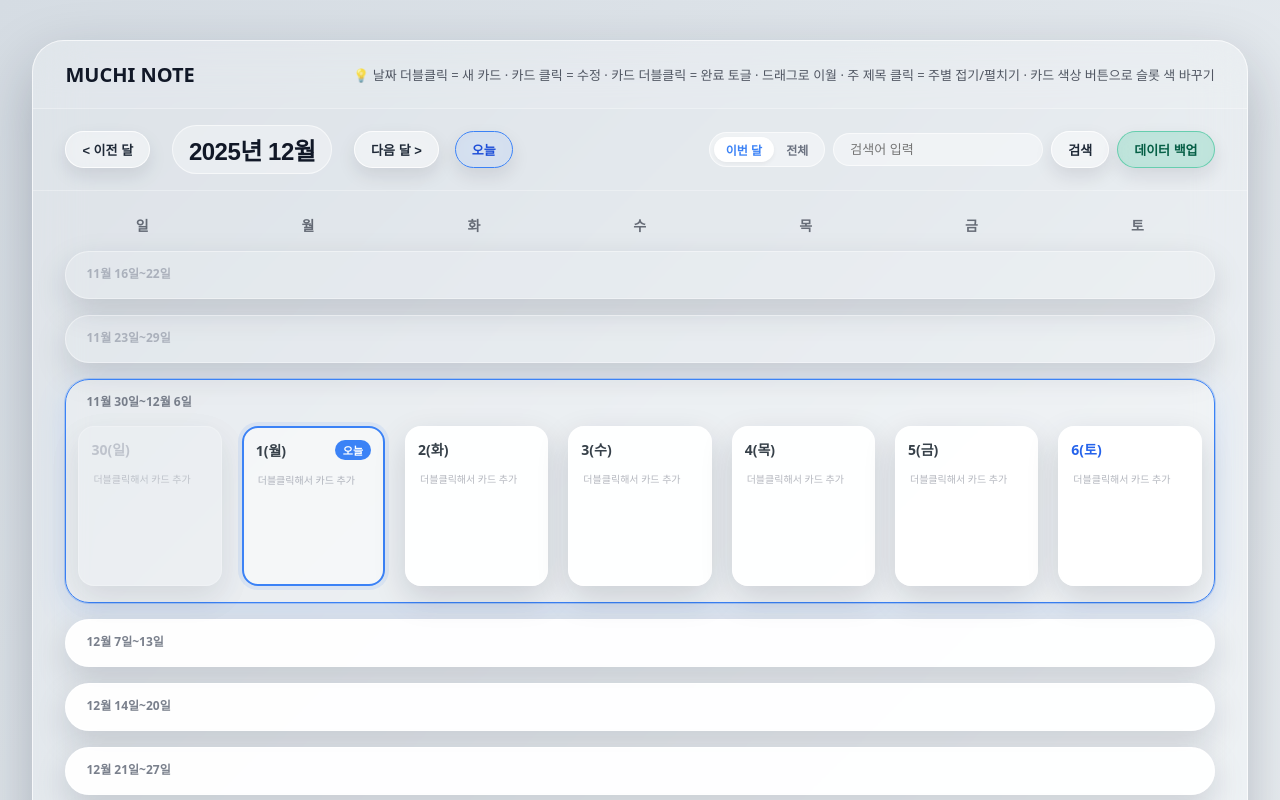
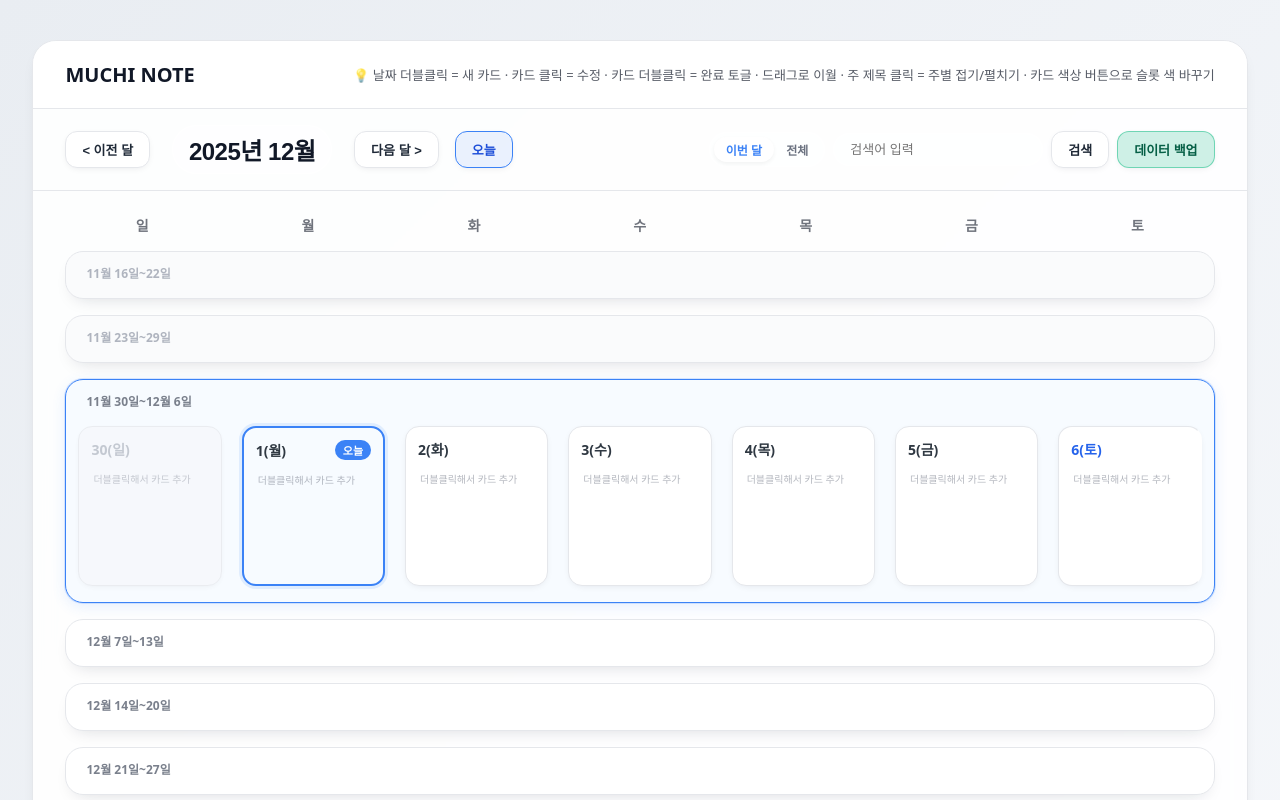
Before and after one commit to yam-chi/muchi23, a Next.js app: page / in a window 1280 px wide. Shown: the top 800 px of the page. Built offline with nearby package versions, Linux system fonts and the light colour scheme; no server answers.

Commit message:
디자인 변화1

```diff
--- a/app/globals.css
+++ b/app/globals.css
@@ -1,11 +1,10 @@
 /* === Global layout & background (Glassmorphism) === */
     :root {
       /* === Reference Image Color Palette === */
-      --bg-gradient: linear-gradient(135deg, #d5dce3 0%, #eef2f5 100%);
-      --panel-bg: rgba(240, 244, 248, 0.6);
-      /* Slightly more transparent/lighter */
-      --text-main: #364049;
-      --text-sub: #8A93A1;
+      --bg-gradient: linear-gradient(135deg, #e9edf2 0%, #f6f8fb 100%);
+      --panel-bg: rgba(255, 255, 255, 0.9);
+      --text-main: #2f3842;
+      --text-sub: #7c8594;
 
       /* Pastel Card Colors */
       --c-yellow: #FAF2B1;
@@ -15,9 +14,9 @@
       --c-purple: #DCE1FA;
 
       /* Shadows (Soft Neumorphism) */
-      --shadow-soft: 0 10px 30px -5px rgba(0, 0, 0, 0.08), 0 8px 10px -6px rgba(0, 0, 0, 0.05);
-      --shadow-card: 0 4px 6px -1px rgba(0, 0, 0, 0.06), 0 2px 4px -2px rgba(0, 0, 0, 0.04);
-      --shadow-inset: inset 0 2px 4px 0 rgba(0, 0, 0, 0.03);
+      --shadow-soft: 0 8px 18px -10px rgba(15, 23, 42, 0.18);
+      --shadow-card: 0 2px 8px -4px rgba(15, 23, 42, 0.14);
+      --shadow-inset: inset 0 1px 2px 0 rgba(0, 0, 0, 0.04);
 
       /* Typography */
       --font-main: system-ui, -apple-system, BlinkMacSystemFont, "Segoe UI", Roboto, sans-serif;
@@ -50,12 +49,11 @@
     .main-glass-panel {
       width: 100%;
       max-width: 98%;
-      /* Fluid width */
-      background: rgba(255, 255, 255, 0.18);
-      border-radius: 32px;
-      border: 1px solid rgba(255, 255, 255, 0.7);
-      box-shadow: 0 24px 60px rgba(15, 23, 42, 0.25);
-      backdrop-filter: blur(24px);
+      background: var(--panel-bg);
+      border-radius: 24px;
+      border: 1px solid #e5e7eb;
+      box-shadow: var(--shadow-soft);
+      backdrop-filter: blur(10px);
       display: flex;
       flex-direction: column;
       overflow: hidden;
@@ -63,14 +61,14 @@
 
     header {
       padding: 20px 32px;
-      background: rgba(255, 255, 255, 0.1);
+      background: rgba(255, 255, 255, 0.6);
       color: #111827;
       font-size: 20px;
       font-weight: 700;
       display: flex;
       align-items: center;
       justify-content: space-between;
-      border-bottom: 1px solid rgba(255, 255, 255, 0.3);
+      border-bottom: 1px solid #e5e7eb;
     }
 
     header .hint {
@@ -82,7 +80,7 @@
     .top-bar {
       padding: 16px 32px;
       background: transparent;
-      border-bottom: 1px solid rgba(255, 255, 255, 0.3);
+      border-bottom: 1px solid #e5e7eb;
       display: flex;
       align-items: center;
       gap: 12px;
@@ -98,23 +96,22 @@
 
     /* === Buttons (Neo-brutal pill style) === */
     .btn {
-      border-radius: 999px;
-      border: 1px solid rgba(255, 255, 255, 0.8);
-      background: rgba(255, 255, 255, 0.35);
+      border-radius: 12px;
+      border: 1px solid #e5e7eb;
+      background: #ffffff;
       padding: 8px 16px;
       font-size: 13px;
       font-weight: 600;
       color: #1f2937;
       cursor: pointer;
-      backdrop-filter: blur(10px);
-      box-shadow: 0 8px 18px rgba(15, 23, 42, 0.1);
-      transition: all 0.2s ease;
+      box-shadow: var(--shadow-card);
+      transition: background 0.15s ease, transform 0.15s ease;
     }
 
     .btn:hover {
-      background: rgba(255, 255, 255, 0.6);
-      transform: translateY(-2px);
-      box-shadow: 0 12px 24px rgba(15, 23, 42, 0.15);
+      background: #f8fafc;
+      transform: translateY(-1px);
+      box-shadow: 0 4px 10px rgba(15, 23, 42, 0.12);
     }
 
     .btn-green {
@@ -305,28 +302,26 @@
 
     /* === Week Row (Glass Card) === */
     .week-row {
-      border-radius: 24px;
-      border: 1px solid rgba(255, 255, 255, 0.9);
-      background: rgba(255, 255, 255, 0.95);
-      /* Nearly opaque */
+      border-radius: 18px;
+      border: 1px solid #e5e7eb;
+      background: #ffffff;
       padding: 8px 8px 12px;
       display: flex;
       flex-direction: column;
       gap: 8px;
-      transition: all 0.3s ease;
-      box-shadow: 0 12px 32px rgba(15, 23, 42, 0.15);
-      /* Floating shadow */
+      transition: background 0.2s ease, box-shadow 0.2s ease;
+      box-shadow: var(--shadow-soft);
     }
 
     .week-row.current-week {
       border-color: #3b82f6;
-      box-shadow: 0 0 0 1px rgba(59, 130, 246, 0.3), 0 10px 30px rgba(59, 130, 246, 0.15);
-      background: rgba(255, 255, 255, 0.25);
+      box-shadow: 0 0 0 1px rgba(59, 130, 246, 0.18), 0 4px 14px rgba(59, 130, 246, 0.12);
+      background: #f7fbff;
     }
 
     .week-row-outside {
-      background: rgba(255, 255, 255, 0.1);
-      border-color: rgba(255, 255, 255, 0.4);
+      background: #fafbfc;
+      border-color: #e5e7eb;
     }
 
     .week-row-outside .week-row-title {
@@ -373,15 +368,13 @@
     .day-cell {
       min-height: 160px;
       padding: 12px;
-      background: rgba(255, 255, 255, 0.95);
-      /* Nearly opaque */
-      border: 1px solid rgba(255, 255, 255, 0.9);
-      box-shadow: 0 12px 32px rgba(15, 23, 42, 0.15);
-      /* Floating shadow */
+      background: #ffffff;
+      border: 1px solid #e5e7eb;
+      box-shadow: var(--shadow-card);
       position: relative;
       transition: transform 0.2s ease, box-shadow 0.2s ease;
       margin: 4px;
-      border-radius: 16px;
+      border-radius: 14px;
     }
 
     .day-cell:last-child {
@@ -389,21 +382,21 @@
     }
 
     .day-cell:hover {
-      transform: translateY(-4px);
-      box-shadow: 0 18px 40px rgba(15, 23, 42, 0.2);
-      background: rgba(255, 255, 255, 1);
+      transform: translateY(-2px);
+      box-shadow: 0 8px 18px rgba(15, 23, 42, 0.16);
+      background: #ffffff;
       z-index: 20;
     }
 
     .day-cell.today {
       border: 2px solid #3b82f6;
-      background: rgba(255, 255, 255, 0.5);
-      box-shadow: 0 0 0 4px rgba(59, 130, 246, 0.1);
+      background: #f7fbff;
+      box-shadow: 0 0 0 3px rgba(59, 130, 246, 0.12);
     }
 
     .day-cell.other-month {
-      background: rgba(255, 255, 255, 0.1);
-      border-color: rgba(255, 255, 255, 0.3);
+      background: #f6f7fb;
+      border-color: #e5e7eb;
       opacity: 0.7;
     }
 
@@ -472,22 +465,21 @@
       position: relative;
       margin-bottom: 8px;
       padding: 8px 10px 8px 20px;
-      border-radius: 12px;
-      background: rgba(255, 255, 255, 0.85);
-      border: 1px solid rgba(148, 163, 184, 0.4);
-      box-shadow: 0 4px 12px rgba(15, 23, 42, 0.08);
+      border-radius: 10px;
+      background: #ffffff;
+      border: 1px solid #e5e7eb;
+      box-shadow: var(--shadow-card);
       font-size: 12px;
       line-height: 1.4;
       cursor: default;
       overflow-wrap: break-word;
       min-height: 40px;
       font-weight: 500;
-      backdrop-filter: blur(4px);
-      transition: transform 0.2s;
+      transition: transform 0.15s ease, box-shadow 0.15s ease;
     }
 
     .card:hover {
-      transform: scale(1.02);
+      transform: scale(1.01);
       z-index: 5;
     }
 
@@ -506,23 +498,23 @@
     }
 
     .card.color-yellow {
-      background: rgba(254, 240, 138, 0.85);
-      border-color: rgba(253, 224, 71, 0.6);
+      background: #fdf7d9;
+      border-color: #f4e29c;
     }
 
     .card.color-green {
-      background: rgba(187, 247, 208, 0.85);
-      border-color: rgba(134, 239, 172, 0.6);
+      background: #e7f6ec;
+      border-color: #b7e2c5;
     }
 
     .card.color-pink {
-      background: rgba(254, 205, 211, 0.85);
-      border-color: rgba(253, 164, 175, 0.6);
+      background: #fde6ea;
+      border-color: #f2c0c9;
     }
 
     .card.done {
-      background: rgba(229, 231, 235, 0.6);
-      border-color: transparent;
+      background: #f1f5f9;
+      border-color: #e5e7eb;
       text-decoration: line-through;
       color: #9ca3af;
       box-shadow: none;
```
